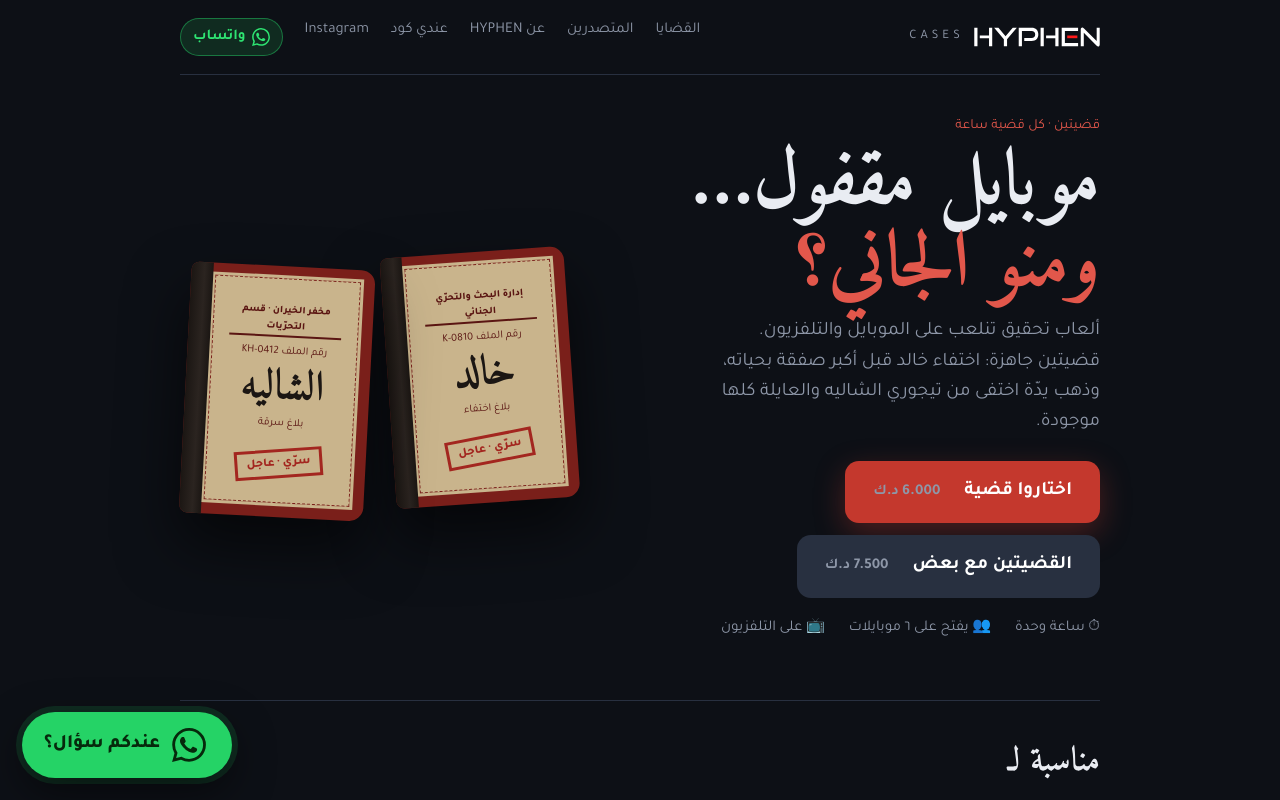
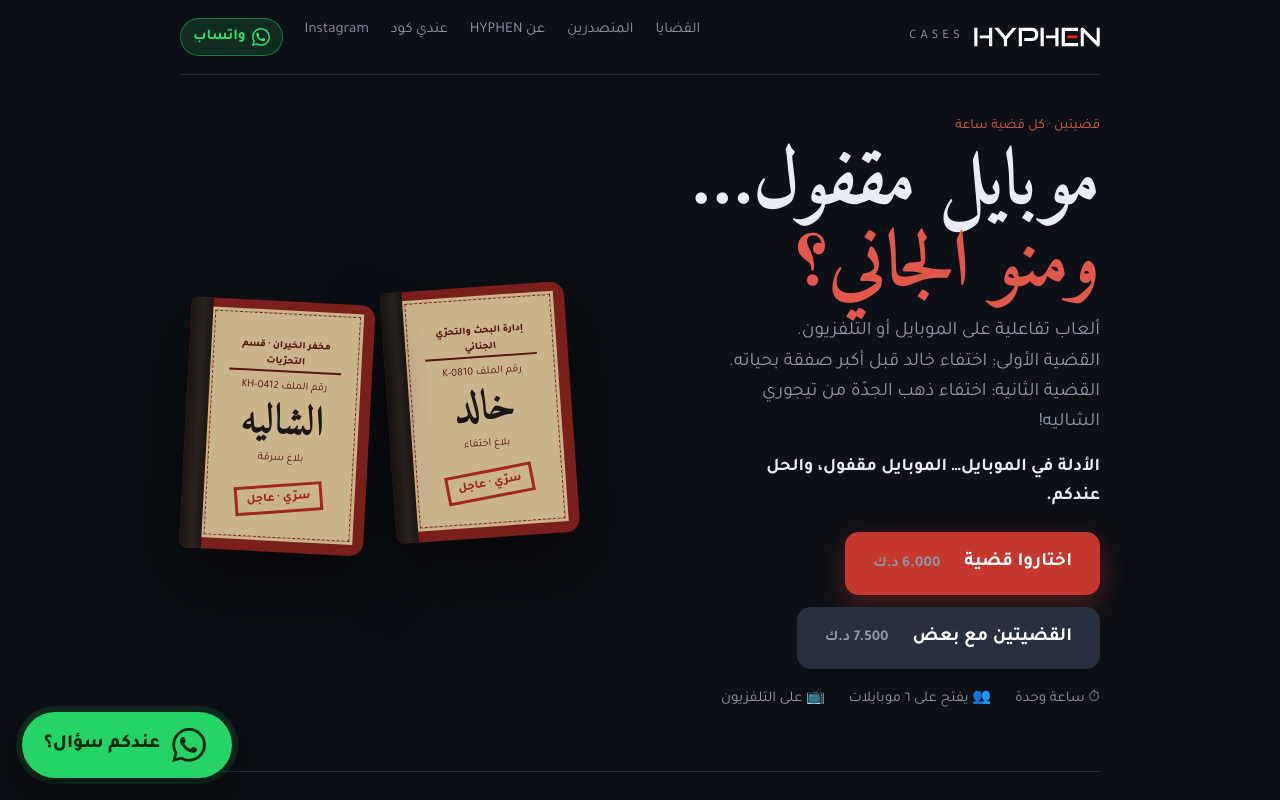
Before and after one commit to fmcclues-creator/hyphen-cases, a Next.js app: page / in a window 1280 px wide. Shown: the top 800 px of the page. Built offline with nearby package versions, Linux system fonts and the light colour scheme; no server answers.

Commit message:
Hero copy: two cases, tagline Co-Authored-By: Claude Fable 5.1 <noreply@anthropic.com> Claude-Session: https://claude.ai/code/session_01XahQzRDDJXyLXpYvVApHV5

```diff
--- a/app/globals.css
+++ b/app/globals.css
@@ -9,7 +9,8 @@ button,input{font:inherit}
 .hero{display:grid;grid-template-columns:1.1fr .9fr;gap:36px;align-items:center;padding-block:40px 60px}
 .hero h1{font-family:Amiri,serif;font-size:clamp(44px,7vw,78px);line-height:1.05;margin:0 0 10px;text-wrap:balance}
 .hero h1 span{color:var(--red2)}
-.hero p{color:var(--muted);font-size:19px;max-width:38ch;margin:0 0 22px}
+.hero p{color:var(--muted);font-size:19px;max-width:38ch;margin:0 0 14px;line-height:1.6}
+.hero p.hero-line{color:var(--fg);font-weight:700;font-size:18px;margin:0 0 22px}
 .cta{display:inline-flex;align-items:center;gap:10px;background:var(--red);color:#fff;text-decoration:none;font-weight:700;font-size:19px;padding:16px 28px;border-radius:14px;box-shadow:0 10px 30px rgba(196,56,45,.35);border:0;cursor:pointer}
 .cta.lite{background:var(--line);box-shadow:none}
 .cta:disabled{opacity:.5}
--- a/app/page.js
+++ b/app/page.js
@@ -62,7 +62,8 @@ export default async function Home() {
         <div>
           <div className="kicker">قضيتين · كل قضية ساعة</div>
           <h1>موبايل مقفول… <span>ومنو الجاني؟</span></h1>
-          <p>ألعاب تحقيق تنلعب على الموبايل والتلفزيون. قضيتين جاهزة: اختفاء خالد قبل أكبر صفقة بحياته، وذهب يدّة اختفى من تيجوري الشاليه والعايلة كلها موجودة.</p>
+          <p>ألعاب تفاعلية على الموبايل أو التلفزيون.<br />القضية الأولى: اختفاء خالد قبل أكبر صفقة بحياته.<br />القضية الثانية: اختفاء ذهب الجدّة من تيجوري الشاليه!</p>
+          <p className="hero-line">الأدلة في الموبايل… الموبايل مقفول، والحل عندكم.</p>
           <div className="cta-row">
             <Link className="cta" href="/#cases">اختاروا قضية <span className="price">{price} د.ك</span></Link>
             <Link className="cta lite" href="/buy?game=bundle">القضيتين مع بعض <span className="price">{bundle} د.ك</span></Link>
```
